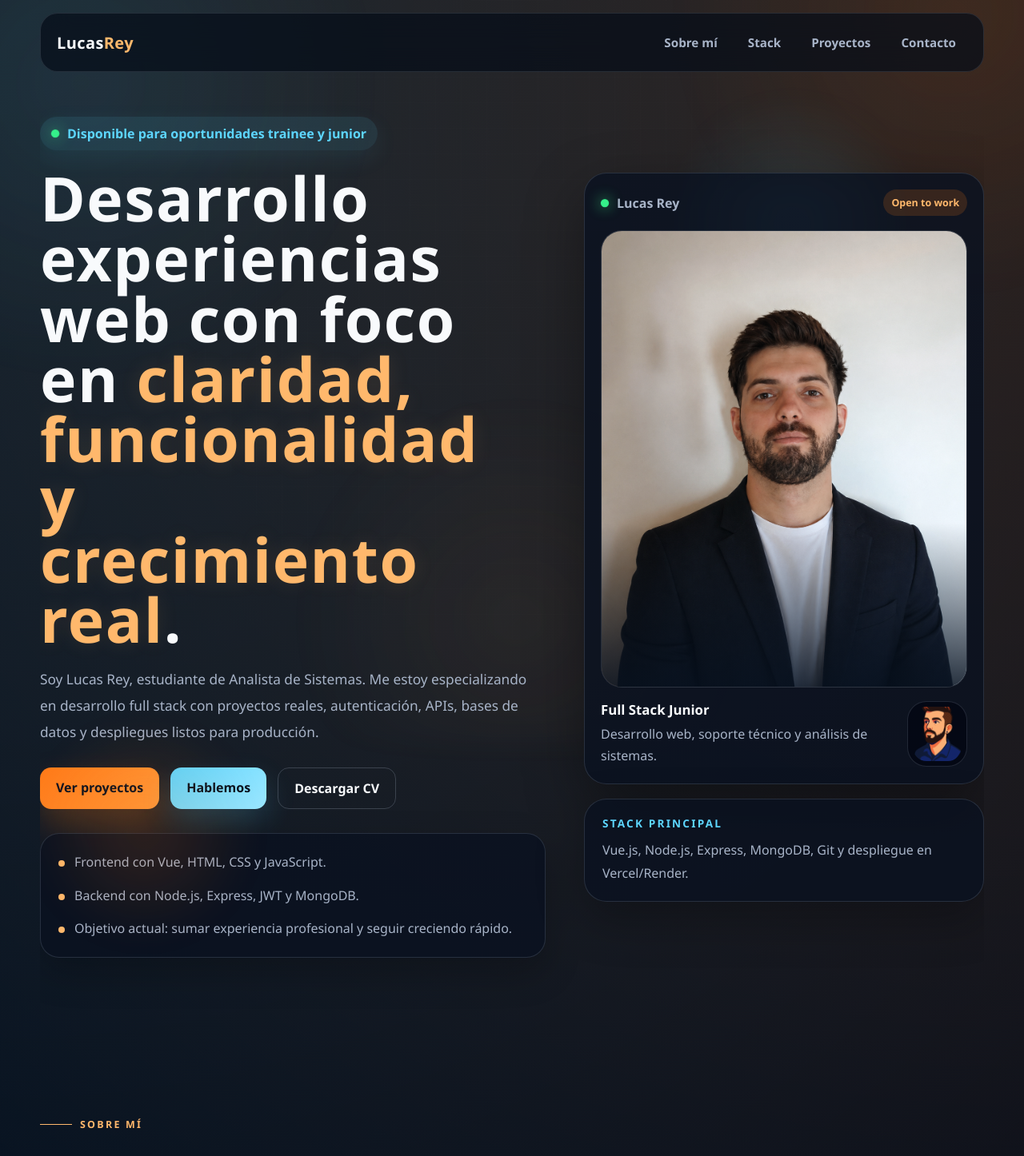
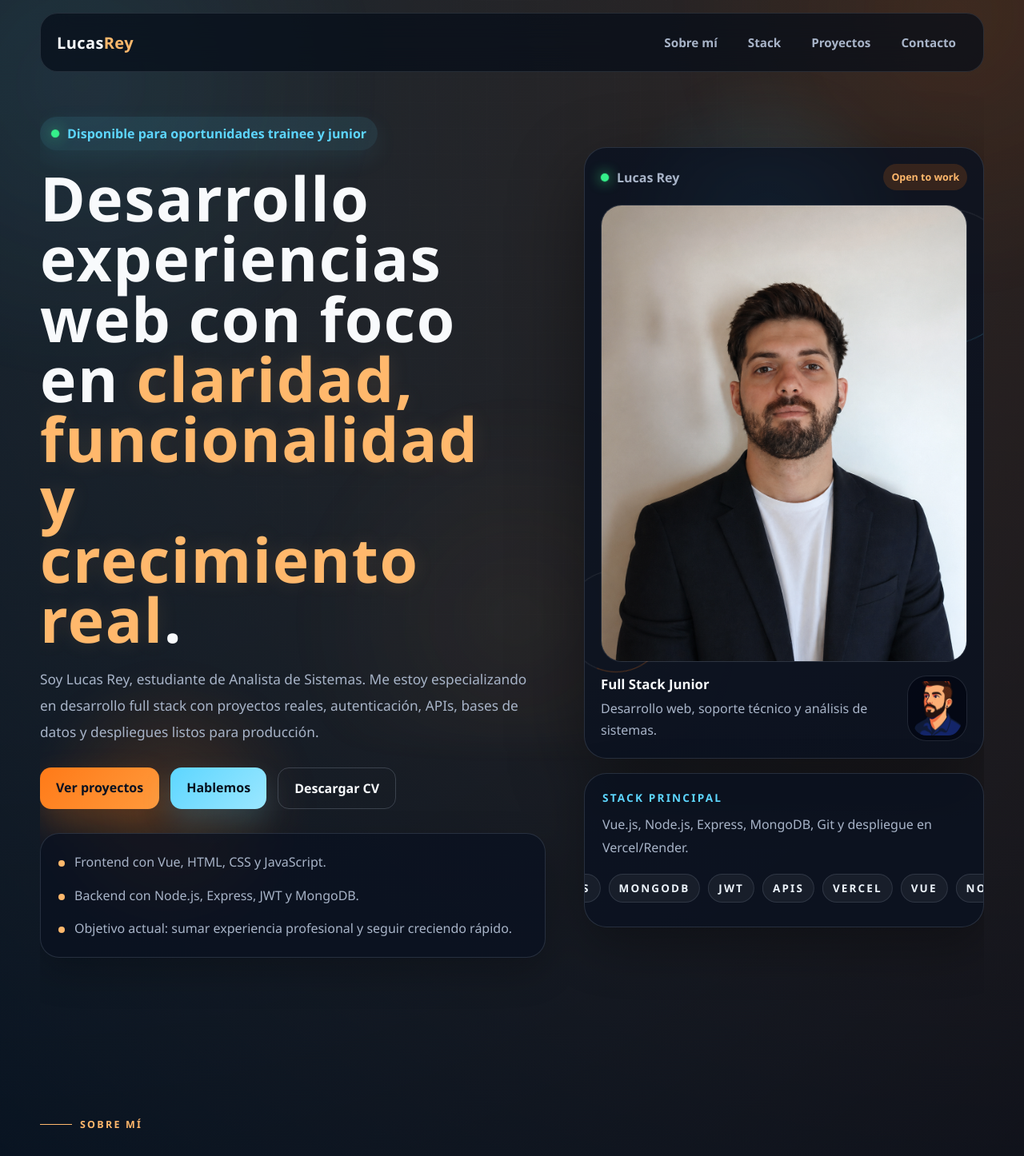
Before and after one commit to LucasPatricioRey/portfolio-lucasRey, a Vue app: page / in a window 1280 px wide. Shown: the top 1446 px of the page at 80% size. Built offline with nearby package versions, Linux system fonts and the light colour scheme.

Commit message:
Se intensifico la experiencia visual del portfolio

```diff
--- a/src/App.vue
+++ b/src/App.vue
@@ -16,8 +16,9 @@
   const bounds = element.getBoundingClientRect();
   const offsetX = (event.clientX - bounds.left) / bounds.width;
   const offsetY = (event.clientY - bounds.top) / bounds.height;
-  const rotateY = (offsetX - 0.5) * 12;
-  const rotateX = (0.5 - offsetY) * 10;
+  const intensity = Number(element.dataset.tiltIntensity || 1);
+  const rotateY = (offsetX - 0.5) * 12 * intensity;
+  const rotateX = (0.5 - offsetY) * 10 * intensity;
 
   element.style.setProperty("--tilt-x", `${rotateX.toFixed(2)}deg`);
   element.style.setProperty("--tilt-y", `${rotateY.toFixed(2)}deg`);
@@ -78,6 +79,13 @@
 
   pointerTargets.forEach((element) => {
     element.classList.add("interactive-tilt");
+    if (element.classList.contains("project-card")) {
+      element.dataset.tiltIntensity = "1.2";
+    } else if (element.classList.contains("photo-card")) {
+      element.dataset.tiltIntensity = "1.1";
+    } else {
+      element.dataset.tiltIntensity = "0.9";
+    }
     element.style.setProperty("--tilt-x", "0deg");
     element.style.setProperty("--tilt-y", "0deg");
     element.style.setProperty("--glow-x", "50%");
--- a/src/components/HeroSection.vue
+++ b/src/components/HeroSection.vue
@@ -27,6 +27,9 @@
 
     <div class="hero-visual">
       <div class="photo-card glass-panel">
+        <div class="orbit orbit-one"></div>
+        <div class="orbit orbit-two"></div>
+
         <div class="photo-header">
           <span class="status-dot"></span>
           <p>Lucas Rey</p>
@@ -49,6 +52,21 @@
       <div class="hero-note glass-panel">
         <span>Stack principal</span>
         <p>Vue.js, Node.js, Express, MongoDB, Git y despliegue en Vercel/Render.</p>
+
+        <div class="stack-marquee" aria-hidden="true">
+          <span>Vue</span>
+          <span>Node.js</span>
+          <span>MongoDB</span>
+          <span>JWT</span>
+          <span>APIs</span>
+          <span>Vercel</span>
+          <span>Vue</span>
+          <span>Node.js</span>
+          <span>MongoDB</span>
+          <span>JWT</span>
+          <span>APIs</span>
+          <span>Vercel</span>
+        </div>
       </div>
     </div>
   </section>
@@ -66,6 +84,11 @@
   overflow: hidden;
 }
 
+.hero-copy {
+  position: relative;
+  z-index: 1;
+}
+
 .hero::before,
 .hero::after {
   content: "";
@@ -76,20 +99,20 @@
 }
 
 .hero::before {
-  width: 320px;
-  height: 320px;
-  top: 4%;
+  width: 380px;
+  height: 380px;
+  top: 2%;
   right: 8%;
-  background: radial-gradient(circle, rgba(93, 214, 255, 0.14), transparent 68%);
+  background: radial-gradient(circle, rgba(93, 214, 255, 0.18), transparent 68%);
   animation: floatAura 9s ease-in-out infinite;
 }
 
 .hero::after {
-  width: 280px;
-  height: 280px;
+  width: 340px;
+  height: 340px;
   left: -2%;
   bottom: 8%;
-  background: radial-gradient(circle, rgba(255, 122, 24, 0.16), transparent 68%);
+  background: radial-gradient(circle, rgba(255, 122, 24, 0.2), transparent 68%);
   animation: floatAura 11s ease-in-out infinite reverse;
 }
 
@@ -211,7 +234,8 @@
   position: relative;
   padding: 20px;
   overflow: hidden;
-  box-shadow: 0 26px 72px rgba(0, 0, 0, 0.36);
+  isolation: isolate;
+  box-shadow: 0 30px 92px rgba(0, 0, 0, 0.42);
 }
 
 .photo-card::before {
@@ -223,6 +247,32 @@
   border-radius: 50%;
   background: radial-gradient(circle, rgba(255, 122, 24, 0.14), transparent 68%);
   pointer-events: none;
+}
+
+.orbit {
+  position: absolute;
+  border-radius: 999px;
+  border: 1px solid rgba(255, 255, 255, 0.09);
+  pointer-events: none;
+  z-index: 0;
+}
+
+.orbit-one {
+  inset: 10% -8% auto auto;
+  width: 170px;
+  height: 170px;
+  border-right-color: rgba(93, 214, 255, 0.34);
+  border-top-color: rgba(93, 214, 255, 0.18);
+  animation: orbitSpin 12s linear infinite;
+}
+
+.orbit-two {
+  inset: auto auto 14% -5%;
+  width: 128px;
+  height: 128px;
+  border-left-color: rgba(255, 122, 24, 0.3);
+  border-bottom-color: rgba(255, 184, 108, 0.2);
+  animation: orbitSpin 16s linear infinite reverse;
 }
 
 .photo-header,
@@ -289,11 +339,26 @@
   background: linear-gradient(180deg, transparent, rgba(7, 17, 31, 0.85));
 }
 
+.photo-frame img,
+.photo-frame::before,
+.photo-frame::after,
+.photo-header,
+.photo-footer {
+  position: relative;
+  z-index: 1;
+}
+
 .profile-photo {
   width: 100%;
   aspect-ratio: 4 / 5;
   object-fit: cover;
   object-position: center 18%;
+  transform: scale(1.01);
+  transition: transform 0.45s ease;
+}
+
+.photo-card:hover .profile-photo {
+  transform: scale(1.045);
 }
 
 .photo-footer {
@@ -331,7 +396,7 @@
   position: relative;
   padding: 20px 22px;
   overflow: hidden;
-  box-shadow: 0 22px 58px rgba(0, 0, 0, 0.26);
+  box-shadow: 0 24px 64px rgba(0, 0, 0, 0.3);
 }
 
 .hero-note::after {
@@ -358,6 +423,25 @@
 .hero-note p {
   color: var(--muted);
   line-height: 1.8;
+}
+
+.stack-marquee {
+  display: flex;
+  gap: 10px;
+  width: max-content;
+  margin-top: 18px;
+  animation: marqueeDrift 16s linear infinite;
+}
+
+.stack-marquee span {
+  padding: 8px 12px;
+  border-radius: 999px;
+  border: 1px solid rgba(168, 180, 200, 0.16);
+  background: rgba(255, 255, 255, 0.05);
+  color: #edf4fb;
+  font-size: 0.84rem;
+  font-weight: 700;
+  white-space: nowrap;
 }
 
 @keyframes statusBlink {
@@ -420,6 +504,26 @@
   }
 }
 
+@keyframes orbitSpin {
+  from {
+    transform: rotate(0deg);
+  }
+
+  to {
+    transform: rotate(360deg);
+  }
+}
+
+@keyframes marqueeDrift {
+  0% {
+    transform: translateX(0);
+  }
+
+  100% {
+    transform: translateX(-50%);
+  }
+}
+
 @media (max-width: 980px) {
   .hero {
     grid-template-columns: 1fr;
@@ -437,6 +541,10 @@
     padding-top: 30px;
   }
 
+  .stack-marquee {
+    animation-duration: 20s;
+  }
+
   .photo-card {
     padding: 14px;
   }
--- a/src/components/ProjectCard.vue
+++ b/src/components/ProjectCard.vue
@@ -16,14 +16,21 @@
       rel="noopener noreferrer"
       :aria-label="`Abrir demo de ${project.title}`"
     >
+      <span class="preview-badge">{{ project.featured ? "Destacado" : "Evolucion" }}</span>
+
       <img
         v-if="project.preview"
         :src="project.preview"
         :alt="`Vista previa de ${project.title}`"
       >
+
       <div v-else class="preview-placeholder">
         <span>{{ project.title }}</span>
         <small>{{ project.category }}</small>
+      </div>
+
+      <div class="preview-cta">
+        <span>Explorar proyecto</span>
       </div>
     </a>
 
@@ -52,6 +59,7 @@
 
 <style scoped>
 .project-card {
+  position: relative;
   display: flex;
   flex-direction: column;
   gap: 20px;
@@ -67,16 +75,16 @@
     perspective(1200px)
     rotateX(var(--tilt-x, 0deg))
     rotateY(var(--tilt-y, 0deg))
-    translateY(-10px)
-    scale(1.01);
+    translateY(-14px)
+    scale(1.015);
   border-color: rgba(255, 184, 108, 0.38);
-  box-shadow: 0 28px 70px rgba(0, 0, 0, 0.34);
+  box-shadow: 0 34px 84px rgba(0, 0, 0, 0.38);
 }
 
 .featured {
   background:
-    radial-gradient(circle at top right, rgba(255, 122, 24, 0.22), transparent 32%),
-    radial-gradient(circle at bottom left, rgba(93, 214, 255, 0.12), transparent 28%),
+    radial-gradient(circle at top right, rgba(255, 122, 24, 0.24), transparent 32%),
+    radial-gradient(circle at bottom left, rgba(93, 214, 255, 0.16), transparent 28%),
     rgba(10, 18, 32, 0.82);
   animation: accentPulse 4.8s ease-in-out infinite;
 }
@@ -117,6 +125,23 @@
   aspect-ratio: 16 / 9;
 }
 
+.preview-badge {
+  position: absolute;
+  top: 14px;
+  left: 14px;
+  z-index: 2;
+  padding: 8px 12px;
+  border-radius: 999px;
+  background: rgba(5, 11, 24, 0.72);
+  border: 1px solid rgba(255, 255, 255, 0.16);
+  color: #f7fbff;
+  font-size: 0.72rem;
+  font-weight: 800;
+  letter-spacing: 0.14em;
+  text-transform: uppercase;
+  backdrop-filter: blur(12px);
+}
+
 .preview-frame img {
   width: 100%;
   height: 100%;
@@ -153,17 +178,66 @@
 }
 
 .project-card:hover .preview-frame img {
-  transform: scale(1.08);
-  filter: saturate(1.08);
+  transform: scale(1.1);
+  filter: saturate(1.12);
 }
 
 .preview-frame::after {
   content: "";
   position: absolute;
   inset: auto 0 0;
-  height: 48%;
-  background: linear-gradient(180deg, transparent, rgba(4, 8, 20, 0.28));
+  height: 58%;
+  background: linear-gradient(180deg, transparent, rgba(4, 8, 20, 0.42));
   pointer-events: none;
+}
+
+.preview-frame::before {
+  content: "";
+  position: absolute;
+  inset: -20% auto auto -30%;
+  width: 42%;
+  height: 160%;
+  background: linear-gradient(90deg, transparent, rgba(255, 255, 255, 0.18), transparent);
+  transform: rotate(14deg) translateX(-140%);
+  transition: transform 0.7s cubic-bezier(0.22, 1, 0.36, 1);
+  z-index: 1;
+  pointer-events: none;
+}
+
+.project-card:hover .preview-frame::before {
+  transform: rotate(14deg) translateX(360%);
+}
+
+.preview-cta {
+  position: absolute;
+  inset: auto 16px 16px auto;
+  z-index: 2;
+  transform: translateY(10px);
+  opacity: 0;
+  transition: transform 0.25s ease, opacity 0.25s ease;
+}
+
+.preview-cta span {
+  display: inline-flex;
+  align-items: center;
+  gap: 8px;
+  padding: 10px 14px;
+  border-radius: 999px;
+  background: rgba(255, 122, 24, 0.92);
+  color: #07111f;
+  font-size: 0.82rem;
+  font-weight: 800;
+  box-shadow: 0 16px 30px rgba(255, 122, 24, 0.28);
+}
+
+.preview-cta span::after {
+  content: "↗";
+  font-size: 0.92rem;
+}
+
+.project-card:hover .preview-cta {
+  opacity: 1;
+  transform: translateY(0);
 }
 
 .card-top {
@@ -212,6 +286,13 @@
   color: #e5eef8;
   font-size: 0.9rem;
   font-weight: 700;
+  transition: transform 0.2s ease, border-color 0.2s ease, background 0.2s ease;
+}
+
+.project-card:hover .techs span {
+  transform: translateY(-2px);
+  border-color: rgba(255, 184, 108, 0.2);
+  background: rgba(255, 255, 255, 0.06);
 }
 
 .links {
--- a/src/style.css
+++ b/src/style.css
@@ -179,18 +179,18 @@
 
 .motion-reveal {
   opacity: 0;
-  transform: translateY(28px);
-  filter: blur(8px);
+  transform: translateY(42px) scale(0.965);
+  filter: blur(12px);
   transition:
-    opacity 0.7s ease,
-    transform 0.8s cubic-bezier(0.22, 1, 0.36, 1),
-    filter 0.8s ease;
+    opacity 0.72s ease,
+    transform 0.95s cubic-bezier(0.22, 1, 0.36, 1),
+    filter 0.9s ease;
   transition-delay: var(--motion-delay, 0ms);
 }
 
 .motion-reveal.is-visible {
   opacity: 1;
-  transform: translateY(0);
+  transform: translateY(0) scale(1);
   filter: blur(0);
 }
 
```
